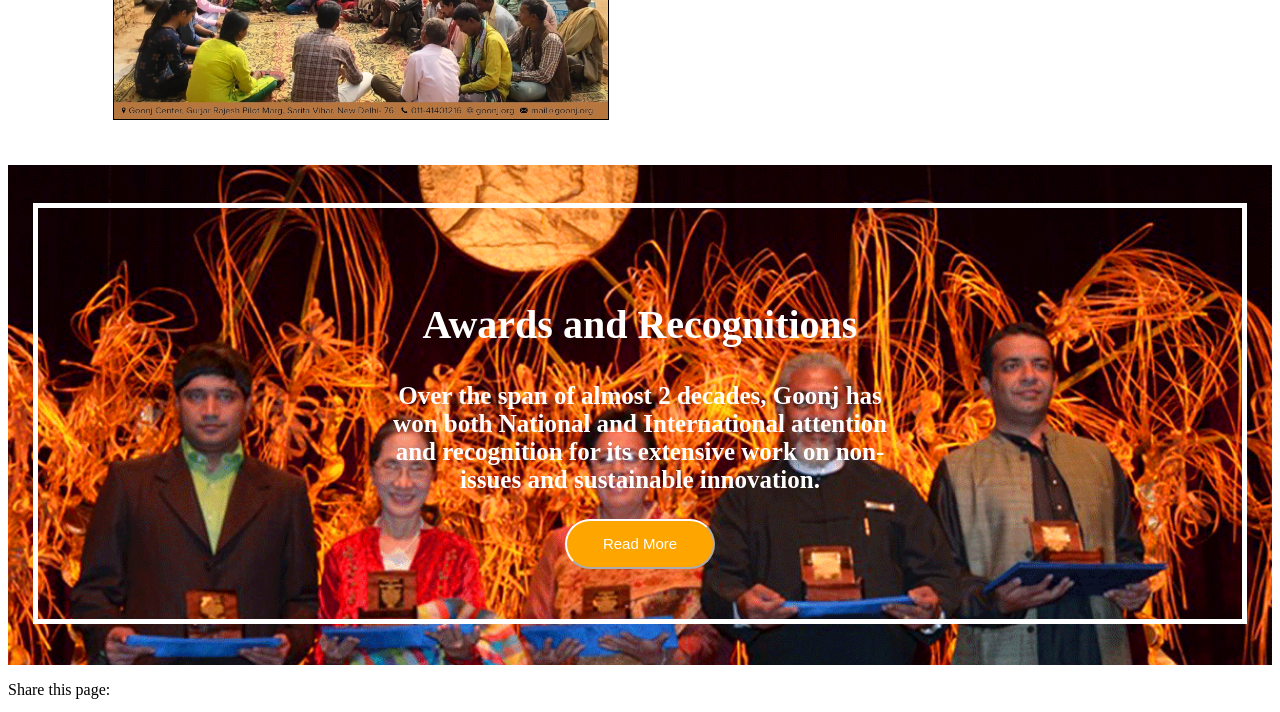
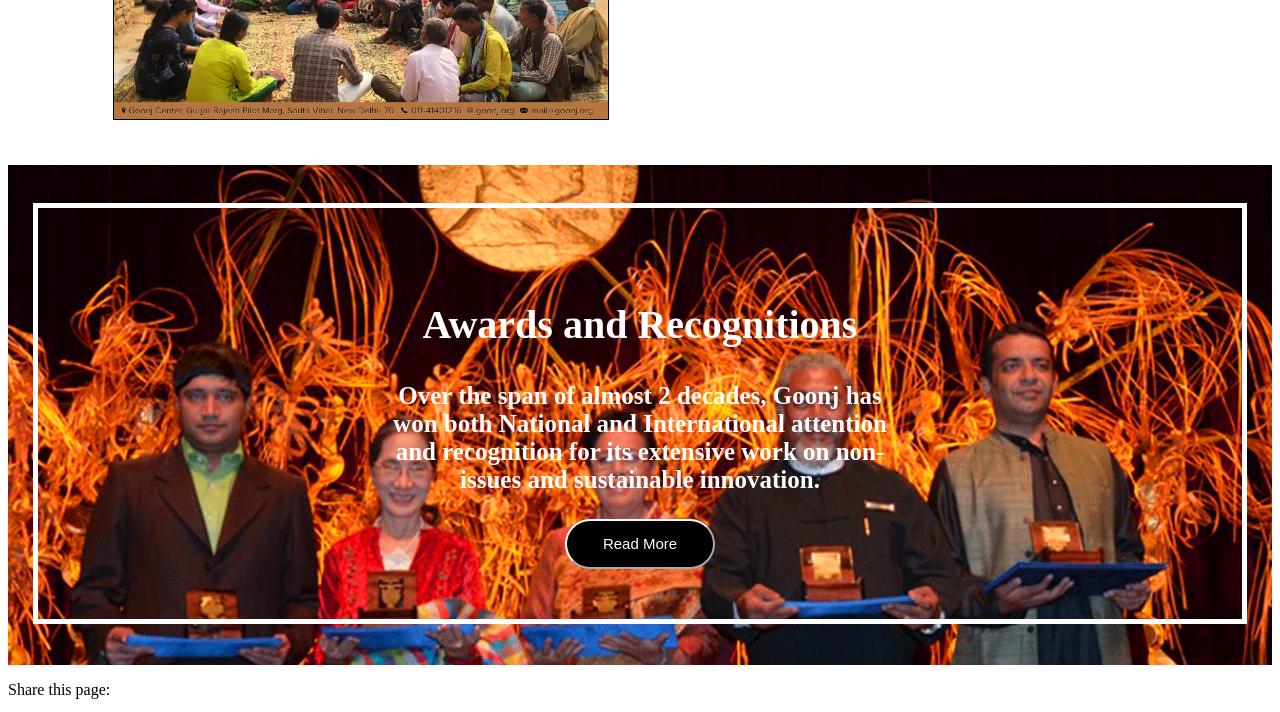
Before and after one commit to Shivam17-ai/NGO, a plain HTML site: page index.html in a window 1280 px wide. In both pictures the pointer is over the button "Read More". Shown: the part 1089-1801 px from the top of the page. Drawn offline with Linux system fonts and the light colour scheme.

Commit message:
Update style.css

```diff
--- a/style.css
+++ b/style.css
@@ -84,6 +84,9 @@ hr{
     background-color:orange;
 
 }
+#button:hover{
+    background-color: black;
+}
 .coloum {
     float: left;
     width: 40%;
```
